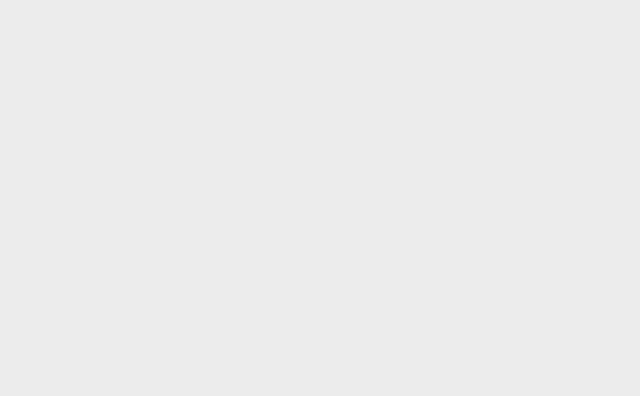
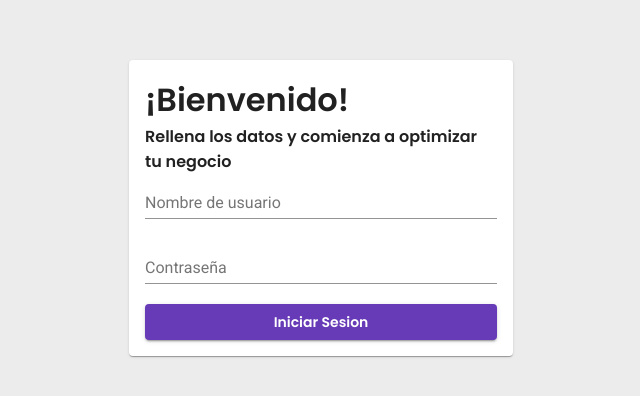
Before and after one commit to oscarkhima/TFG, an Angular app in the folder FRONT/angular-tfg/: page /login in a window 1280 px wide. Before the commit this address led to /. Shown: the part 192-588 px from the top of the page, without its empty margins (319-959 px from the left). Built offline with nearby package versions, Linux system fonts and the light colour scheme.

Commit message:
Login Creado

```diff
--- a/FRONT/angular-tfg/src/app/Componentes/web-page/iniciar-sesion/iniciar-sesion.component.html
+++ b/FRONT/angular-tfg/src/app/Componentes/web-page/iniciar-sesion/iniciar-sesion.component.html
@@ -1 +1,17 @@
-<p>iniciar-sesion works!</p>
+<div data-aos="fade-right" fxLayoutAlign="center center" fxFlexFill>
+    <mat-card  fxFlex="30">
+        <h1 class="pop-semibold">¡Bienvenido!</h1>
+        <h4 class="pop-semibold">Rellena los datos y comienza a optimizar tu negocio</h4>
+        <form fxLayoutAlign="stretch" fxLayout="column" >
+            <mat-form-field >
+              <input  matInput placeholder="Nombre de usuario">
+            </mat-form-field>
+
+            <mat-form-field >
+                <input matInput placeholder="Contraseña">
+            </mat-form-field>
+
+            <button mat-raised-button color="primary" type="submit" class="pop-semibold">Iniciar Sesion</button>
+          </form>
+    </mat-card>
+</div>
--- a/FRONT/angular-tfg/src/app/Componentes/web-page/iniciar-sesion/iniciar-sesion.component.ts
+++ b/FRONT/angular-tfg/src/app/Componentes/web-page/iniciar-sesion/iniciar-sesion.component.ts
@@ -1,4 +1,5 @@
 import { Component, OnInit } from '@angular/core';
+import * as AOS from 'aos';
 
 @Component({
   selector: 'app-iniciar-sesion',
@@ -10,6 +11,7 @@ export class IniciarSesionComponent implements OnInit {
   constructor() { }
 
   ngOnInit(): void {
+    AOS.init()
   }
 
 }
--- a/FRONT/angular-tfg/src/app/Componentes/web-page/navegacion/navegacion.component.html
+++ b/FRONT/angular-tfg/src/app/Componentes/web-page/navegacion/navegacion.component.html
@@ -40,7 +40,7 @@
 
 
         <div class="btn-inApp">
-            <li><a href="">Inicia Sesión</a></li>
+            <li><a routerLink="/login">Iniciar Sesion</a></li>
         </div>
         <div class="btn-inApp">
             <li><a routerLink="/register">Regístrate</a></li>
--- a/FRONT/angular-tfg/src/app/Componentes/web-page/registro/registro.component.html
+++ b/FRONT/angular-tfg/src/app/Componentes/web-page/registro/registro.component.html
@@ -1,5 +1,5 @@
-<div fxLayoutAlign="center center" fxFlexFill>
-    <mat-card fxFlex="30">
+<div data-aos="fade-right" fxLayoutAlign="center center" fxFlexFill>
+    <mat-card  fxFlex="30">
         <h1 class="pop-semibold">¡Solo un paso más!</h1>
         <h4 class="pop-semibold">Rellena los datos y comienza a optimizar tu negocio</h4>
         <form fxLayoutAlign="stretch" fxLayout="column" >
@@ -25,7 +25,7 @@
                 <mat-datepicker-toggle [for]="picker" matSuffix></mat-datepicker-toggle>
                 <mat-datepicker #picker></mat-datepicker>
             </mat-form-field>
-            <button mat-button type="submit" class="pop-semibold">Register</button>
+            <button mat-raised-button color="primary" type="submit" class="pop-semibold">Registrarse</button>
           </form>
     </mat-card>
 </div>
--- a/FRONT/angular-tfg/src/app/Componentes/web-page/registro/registro.component.ts
+++ b/FRONT/angular-tfg/src/app/Componentes/web-page/registro/registro.component.ts
@@ -1,15 +1,18 @@
 import { Component, OnInit } from '@angular/core';
+import * as AOS from 'aos';
 
 @Component({
   selector: 'app-registro',
   templateUrl: './registro.component.html',
   styleUrls: ['./registro.component.scss']
+
 })
 export class RegistroComponent implements OnInit {
 
   constructor() { }
 
   ngOnInit(): void {
+    AOS.init()
   }
 
 }
--- a/FRONT/angular-tfg/src/app/app-routing.module.ts
+++ b/FRONT/angular-tfg/src/app/app-routing.module.ts
@@ -2,10 +2,12 @@ import { NgModule } from '@angular/core';
 import { RouterModule, Routes } from '@angular/router';
 import { RegistroComponent } from './Componentes/web-page/registro/registro.component';
 import { WebPageComponent } from './Componentes/web-page/web-page.component';
+import { IniciarSesionComponent } from './Componentes/web-page/iniciar-sesion/iniciar-sesion.component';
 
 const routes: Routes = [
   { path: '', component: WebPageComponent },
   { path: 'register', component: RegistroComponent },
+  { path: 'login', component: IniciarSesionComponent },
 ];
 
 @NgModule({
```
